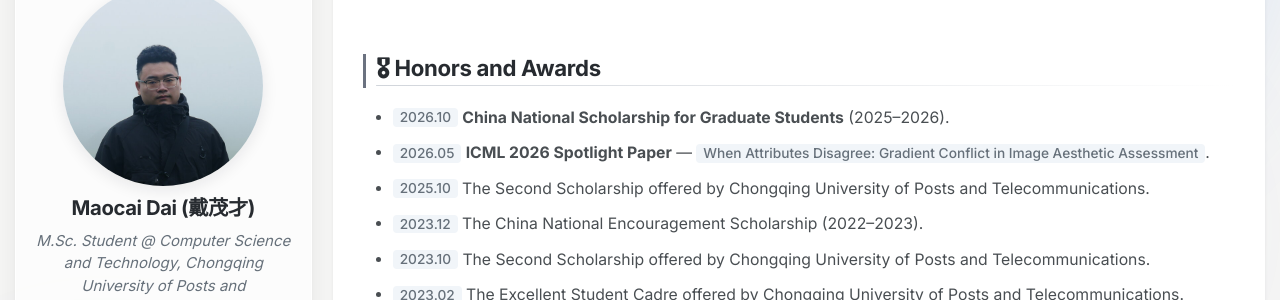
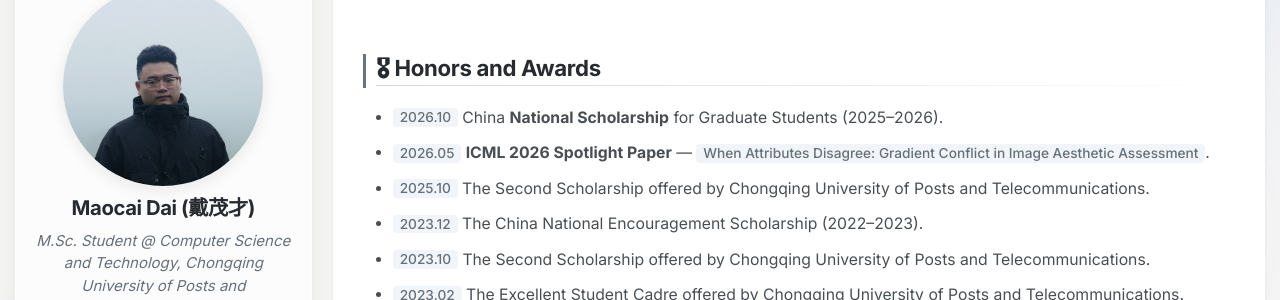
Before and after one commit to Dahat364/dahat364.github.io, a Jekyll site: the page built from _pages/about.md, in a window 1280 px wide and 900 px high, scrolled down 1249 px. Shown: the part 152-452 px from the top of the window. Built offline with Jekyll 4.4.1, drawn with Linux system fonts in a browser that asks for light colours.

```diff
--- a/_pages/about.md
+++ b/_pages/about.md
@@ -62,7 +62,7 @@ Ye Wang, <strong>Maocai Dai</strong>, Jiang Xie, Xiuli Bi*, Fei Tao, Xiao Li, Ho
 
 # <span lang="en">🎖 Honors and Awards</span><span lang="zh">🎖 荣誉与获奖</span>
 
-- <em>2026.10</em> <span lang="en"><strong>China National Scholarship for Graduate Students</strong> (2025–2026).</span><span lang="zh"><strong>研究生国家奖学金</strong>（2025–2026 学年）。</span>
+- <em>2026.10</em> <span lang="en">China <strong>National Scholarship</strong> for Graduate Students (2025–2026).</span><span lang="zh">研究生国家奖学金（2025–2026 学年）。</span>
 - <em>2026.05</em> <span lang="en"><strong>ICML 2026 Spotlight Paper</strong> — <em>When Attributes Disagree: Gradient Conflict in Image Aesthetic Assessment</em>.</span><span lang="zh"><strong>ICML 2026 Spotlight 论文</strong>——<em>When Attributes Disagree: Gradient Conflict in Image Aesthetic Assessment</em>。</span>
 - <em>2025.10</em> <span lang="en">The Second Scholarship offered by Chongqing University of Posts and Telecommunications.</span><span lang="zh">重庆邮电大学二等奖学金。</span>
 - <em>2023.12</em> <span lang="en">The China National Encouragement Scholarship (2022–2023).</span><span lang="zh">国家励志奖学金（2022–2023 学年）。</span>
```
